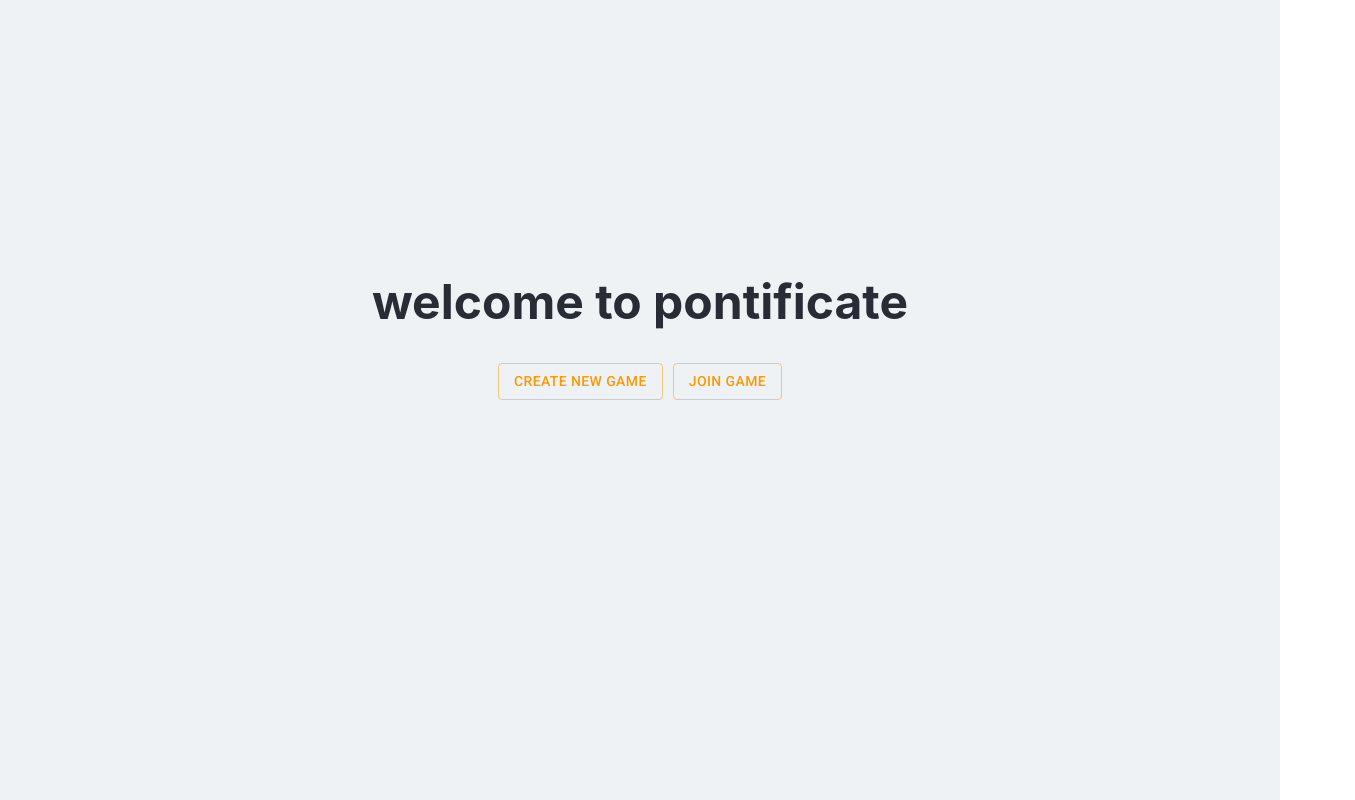
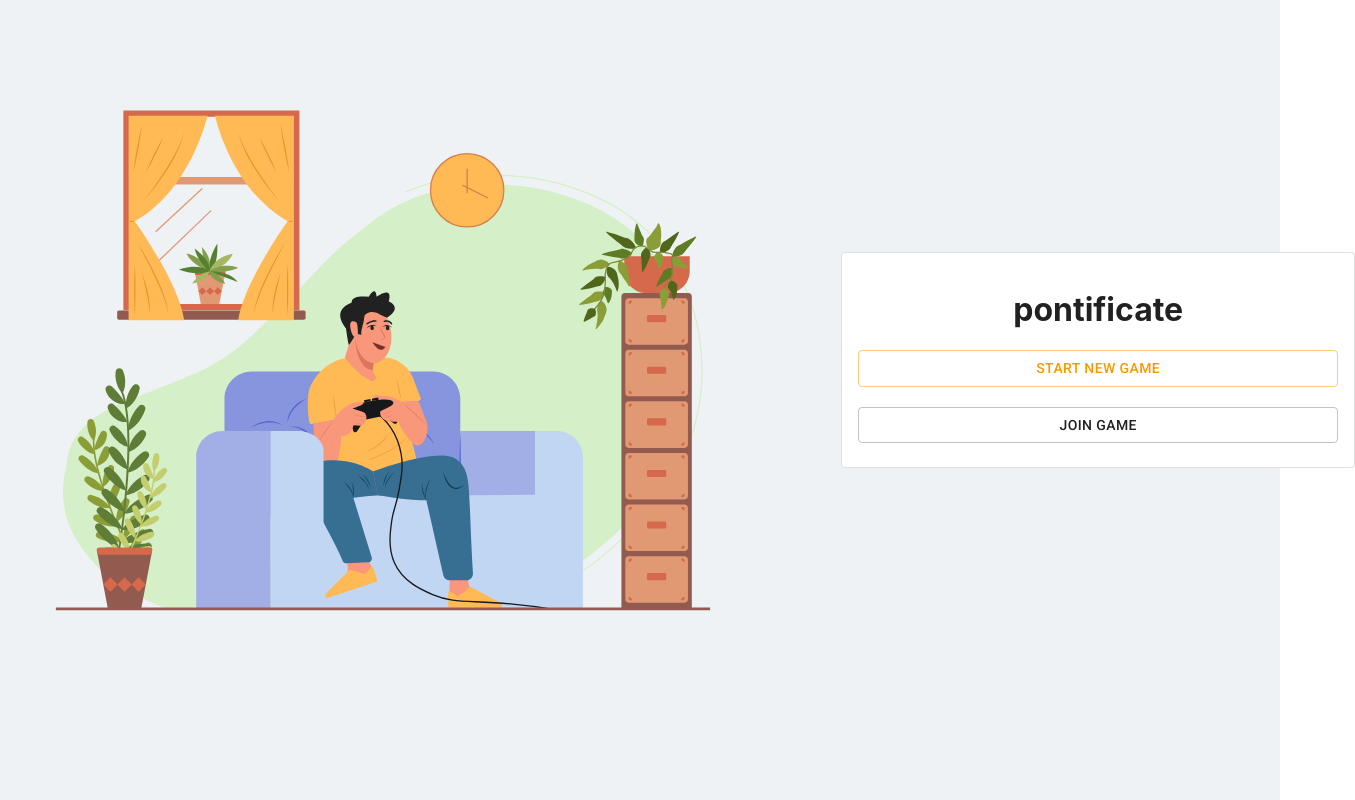
Before and after one commit to allister-grange/pontificate-client, a React (Create React App) app: page / in a window 1280 px wide. Shown: the whole page, 1355 px wide, since content can reach past the window. Built offline with nearby package versions, Linux system fonts and the light colour scheme.

Commit message:
More styling on the home page

```diff
--- a/src/components/JoinGameSelection.tsx
+++ b/src/components/JoinGameSelection.tsx
@@ -6,8 +6,6 @@ import {
   CardActions,
   Button,
 } from "@material-ui/core";
-import { Link } from "react-router-dom";
-import * as ROUTES from "../constants/routes";
 
 type JoinGameSelectionProps = {
   userName: string;
@@ -57,10 +55,7 @@ const JoinGameSelection = ({
           <CardActions className="card-room-actions">
             <hr className="card-room-line" />
             <div className="card-room-buttons">
-              <Button
-                className="card-room-back"
-                onClick={() => setShowingJoinGameOptions(false)}
-              >
+              <Button onClick={() => setShowingJoinGameOptions(false)}>
                 back
               </Button>
               <Button
--- a/src/pages/HomePage.tsx
+++ b/src/pages/HomePage.tsx
@@ -1,7 +1,8 @@
 import React, { useEffect } from "react";
 import { Link, useHistory } from "react-router-dom";
 import Button from "@material-ui/core/Button";
-import { Card, CardActions, CardContent, TextField } from "@material-ui/core";
+import { Card, CardContent, CardHeader, Typography } from "@material-ui/core";
+import boyPlaying from "../assets/boy-playing.svg";
 import * as ROUTES from "../constants/routes";
 import "../styles/HomePage.css";
 import JoinGameSelection from "../components/JoinGameSelection";
@@ -19,7 +20,6 @@ function HomePage(): JSX.Element {
     gameId.length !== 4 ||
     userName.length < 3;
 
-  // todo check if there's any games with that id
   const handleGameIdChange = (event: React.ChangeEvent<HTMLInputElement>) => {
     if (event.target.value.length > 4) {
       return;
@@ -27,7 +27,6 @@ function HomePage(): JSX.Element {
     setGameId(event.target.value);
   };
 
-  // todo check if there's any duplicate usernames in that game
   const handleUserNameChange = (event: React.ChangeEvent<HTMLInputElement>) => {
     setUserName(event.target.value);
   };
@@ -39,6 +38,8 @@ function HomePage(): JSX.Element {
     document.title = `Home | Pontificate`;
   });
 
+  // todo check if there's any games with that id
+  // todo check if there's any duplicate usernames in that game
   const onSubmit = (event: React.FormEvent<HTMLFormElement>) => {
     event.preventDefault();
 
@@ -52,12 +53,12 @@ function HomePage(): JSX.Element {
 
   return (
     <div className="App">
-      <div className="Title">
-        <header className="App-header">
-          <h1>welcome to pontificate</h1>
-        </header>
+      <div className="instructions-slideshow">
+        <img src={boyPlaying} alt="boy playing" />
       </div>
+      <div className="welcome-header-and-options">
         {showingJoinGameOptions ? (
+          <div className="room-details-form">
             <JoinGameSelection
               userName={userName}
               handleGameIdChange={handleGameIdChange}
@@ -67,22 +68,25 @@ function HomePage(): JSX.Element {
               gameId={gameId}
               setShowingJoinGameOptions={setShowingJoinGameOptions}
             />
+          </div>
         ) : (
-        <div className="GameOptions">
+          <div className="game-options">
+            <Card variant="outlined" className="home-page-card">
+              <CardContent>
+                <div className="home-page-button-container">
+                  <h1 style={{ textAlign: "center" }}>pontificate</h1>
                   <Button
                     component={Link}
-            style={{ marginRight: "5px" }}
                     to={ROUTES.HOSTLOBBY.replace(":gameId", generateGameID())}
                     variant="outlined"
                     color="primary"
                     className="button"
                   >
-            create new game
+                    start new game
                   </Button>
+                  <div style={{ margin: "10px" }} />
                   <Button
                     variant="outlined"
-            style={{ marginLeft: "5px" }}
-            color="primary"
                     onClick={() => {
                       setShowingJoinGameOptions(true);
                     }}
@@ -91,7 +95,11 @@ function HomePage(): JSX.Element {
                     join game
                   </Button>
                 </div>
+              </CardContent>
+            </Card>
+          </div>
         )}
+      </div>
     </div>
   );
 }
--- a/src/styles/HomePage.css
+++ b/src/styles/HomePage.css
@@ -12,15 +12,38 @@ body {
   text-align: center;
 }
 
+.instructions-slideshow {
+  display: flex;
+  flex: 1;
+}
+
+.home-page-card {
+  width: 40vw;
+  transition-duration: 0.3s;
+}
+
+.welcome-header-and-options {
+  display: flex;
+  flex: 1;
+  flex-direction: column;
+  justify-content: center;
+}
+
+@media screen and (max-width: 600px) {
+  .instructions-slideshow {
+      display: none !important;
+  }
+}
+
 .App {
-  flex-direction: column;
   display: flex;
+  flex-direction: row;
   justify-content: center;
-  height: 80vh;
+  height: 90vh;
   width: 100vw;
 }
 
-.GameOptions {
+.game-options {
   display: flex;
   justify-content: center;
 }
@@ -39,17 +62,10 @@ body {
 
 .room-form-input {
   width: 100%;
-  padding: 10px;
-  margin: 10px;
 }
 
 .card-room-details {
-  margin-left: auto;
-  padding-top: 15px;
-  padding-left: 10px;
-  padding-right: 10px;
-  margin-right: auto;
-  min-width: 300px;
+  width: 40vw;
 }
 
 .card-room-actions {
@@ -76,9 +92,9 @@ body {
   height: 5;
 }
 
-.card-room-back {
-  margin-bottom: 0;
-  padding-top: 10px;
+.home-page-button-container {
+  display: flex;
+  flex-direction: column;
 }
 
 input[type=number]::-webkit-inner-spin-button,
```
Also changed, not shown: src/assets/boy-playing.svg (added). Lines whose indentation alone changed are shown as unchanged.
